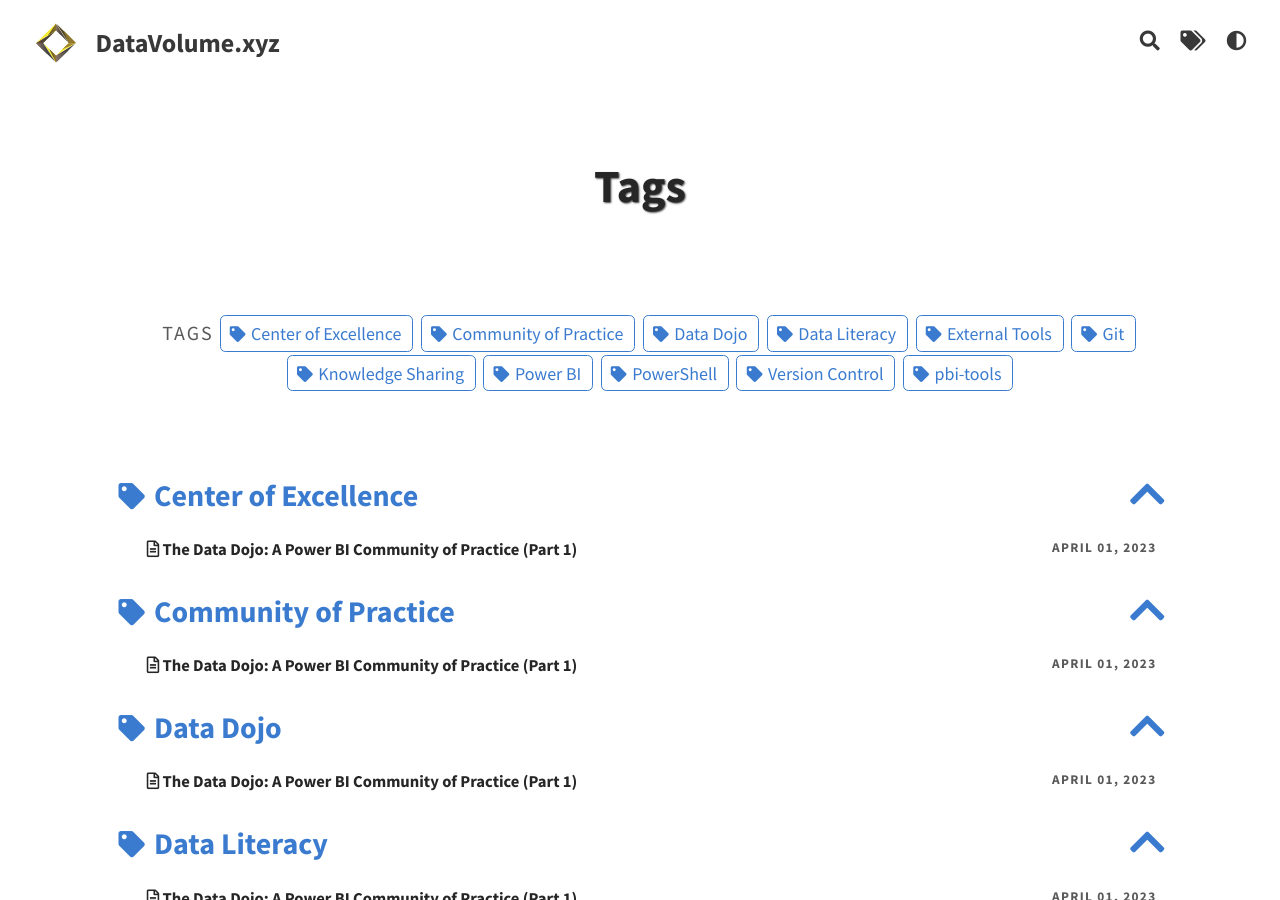
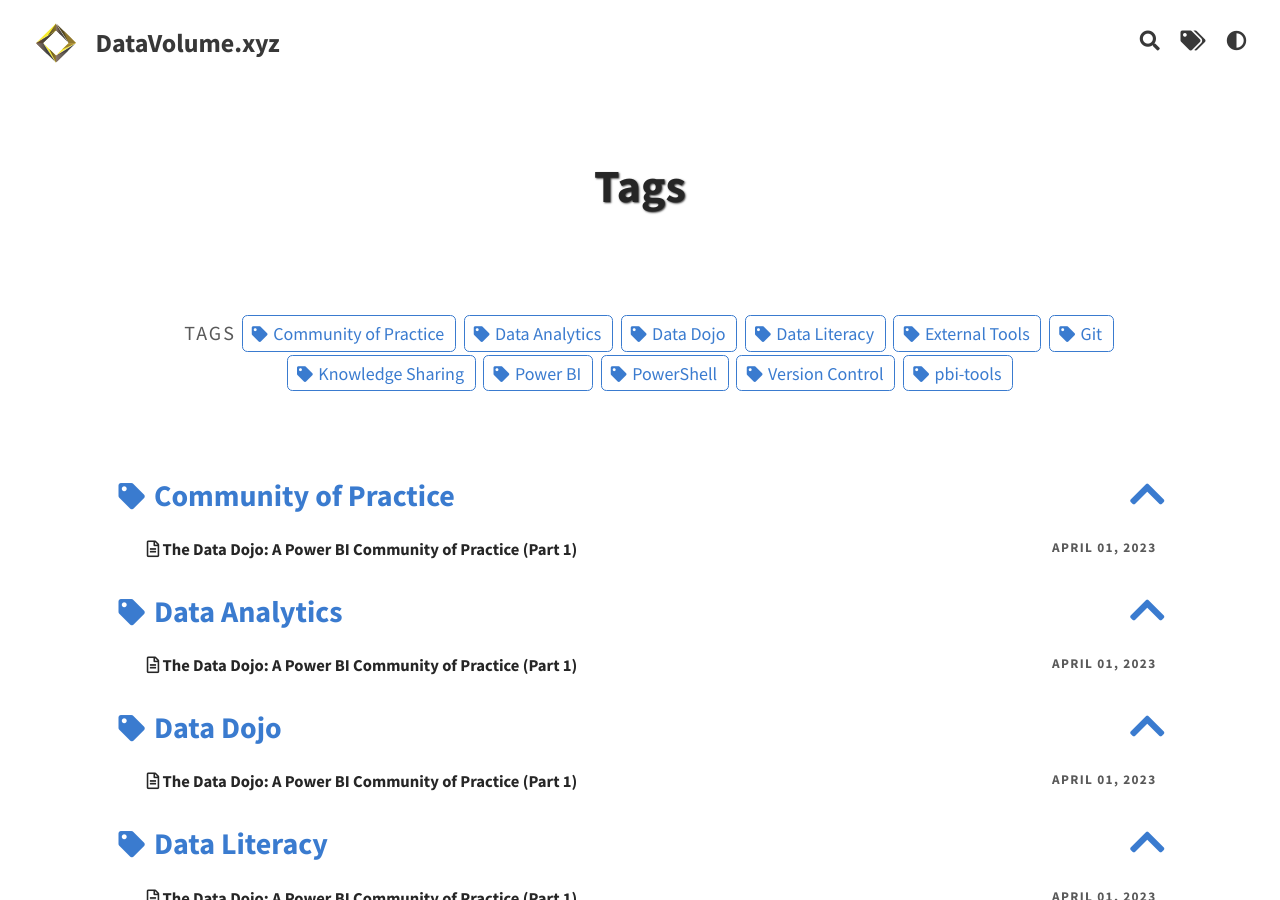
Before and after one commit to DataVolumeXYZ/DataVolumeXYZ, a Jekyll site: the page built from pages/tags.md, in a window 1280 px wide and 900 px high. Built offline with Jekyll 4.4.1, drawn with Linux system fonts in a browser that asks for light colours.

Commit message:
tweaked tags

```diff
--- a/_posts/2023-04-01-DataDojo-PowerBI-CommunityOfPractice-01.md
+++ b/_posts/2023-04-01-DataDojo-PowerBI-CommunityOfPractice-01.md
@@ -5,7 +5,7 @@ title: >
 author: JamesDBartlett3
 feature-img: "assets/img/data-dojo/matrix_aikido.png"
 thumbnail: "assets/img/data-dojo/web-3706725.jpg"
-tags: [Power BI, Community of Practice, Data Dojo, Center of Excellence, Data Literacy, Knowledge Sharing]
+tags: [Power BI, Community of Practice, Data Analytics, Data Dojo, Data Literacy, Knowledge Sharing]
 excerpt_separator: <!--more-->
 draft: true
 ---
```
